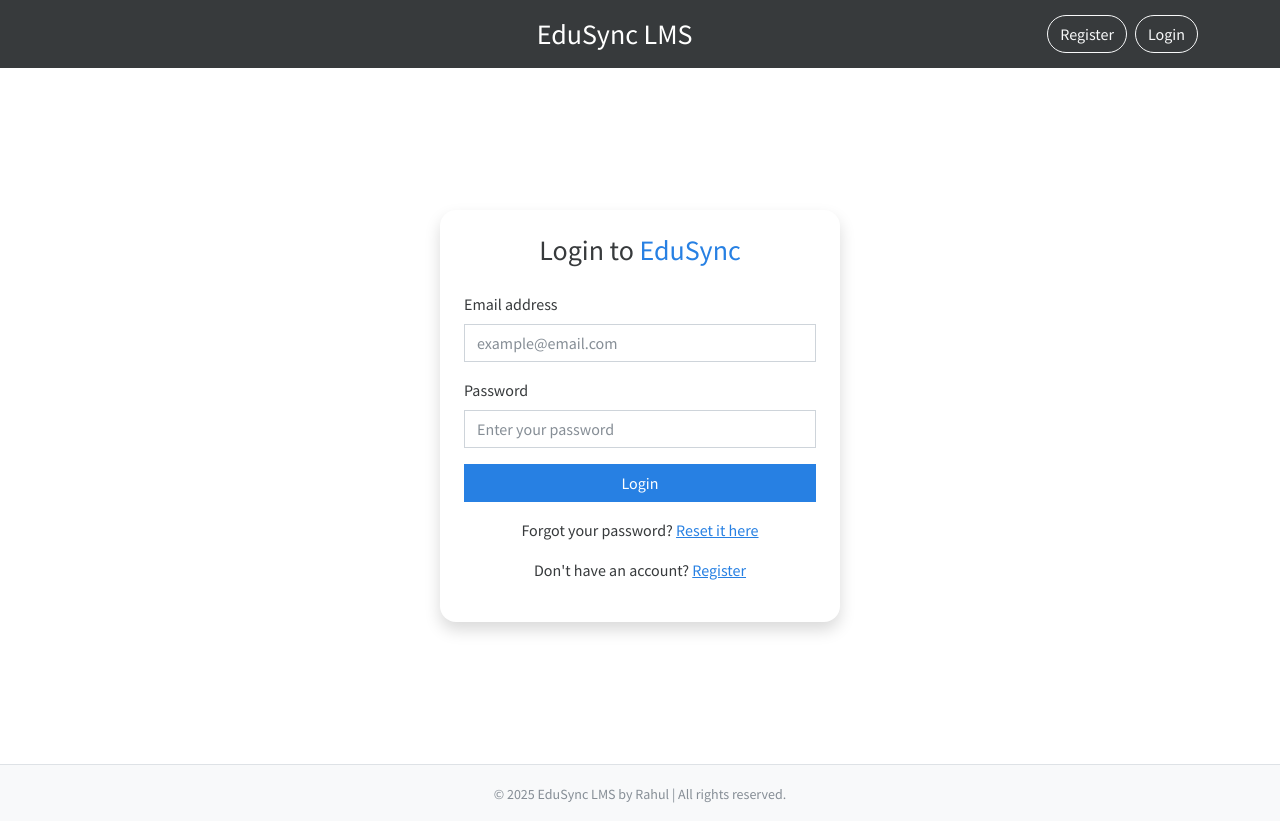
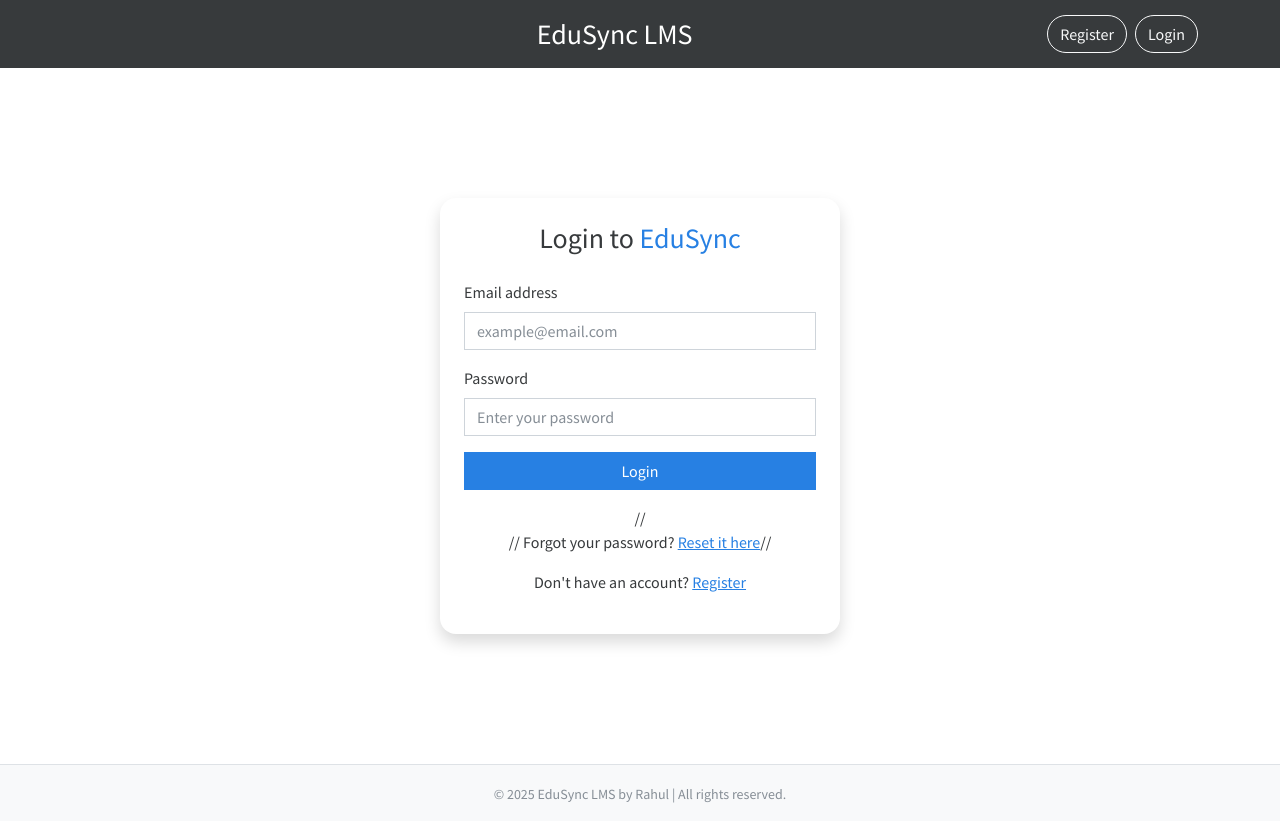
Before and after one commit to rahulSh83/EduSyncFrontend, a React (Create React App) app: page /login in a window 1280 px wide. Built offline with nearby package versions, Linux system fonts and the light colour scheme.

Commit message:
Update LoginPage.js

```diff
--- a/src/pages/LoginPage.js
+++ b/src/pages/LoginPage.js
@@ -82,9 +82,9 @@ const LoginPage = () => {
 
         {/* Register prompt */}
         <div className="text-center mt-3">
-          <p>
-            Forgot your password? <a href="/forgot-password">Reset it here</a>
-          </p>
+          // <p>
+          //   Forgot your password? <a href="/forgot-password">Reset it here</a>
+          // </p>
           <p>
             Don't have an account? <a href="/register">Register</a>
           </p>
```
